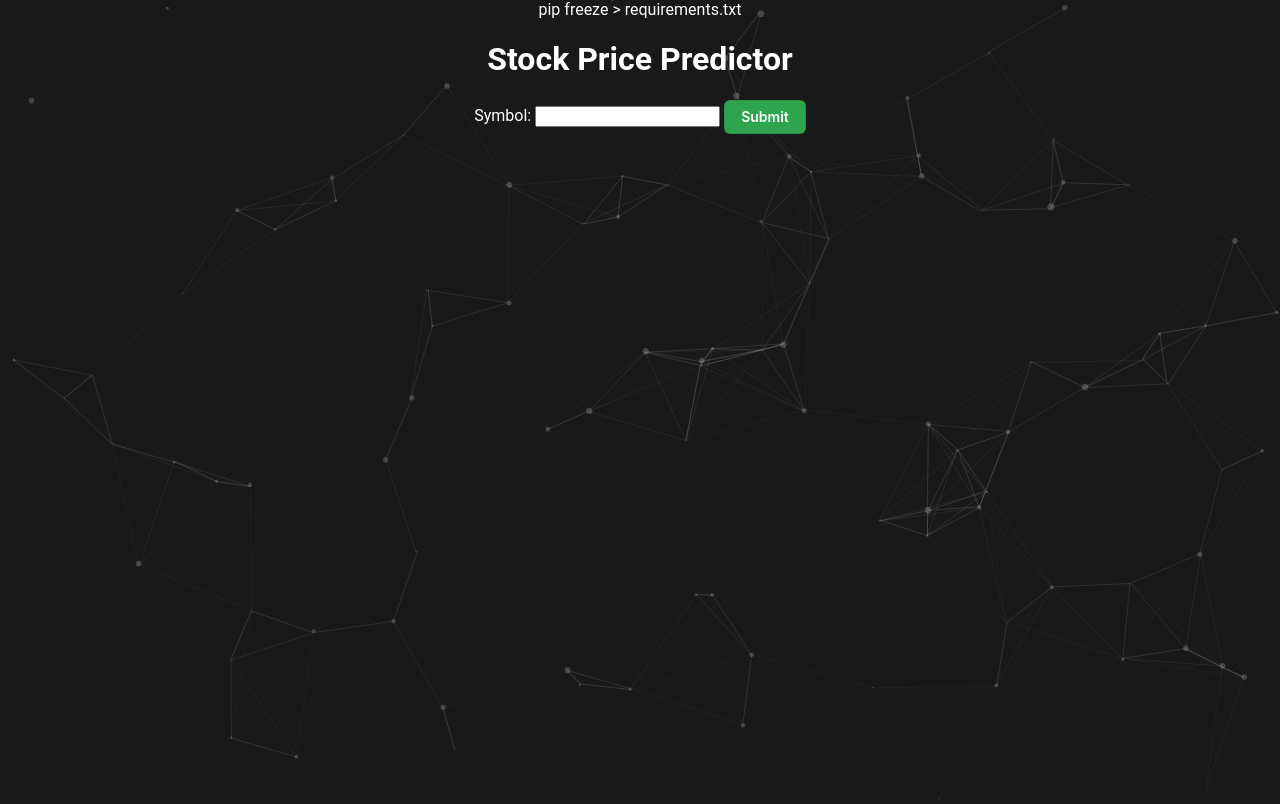
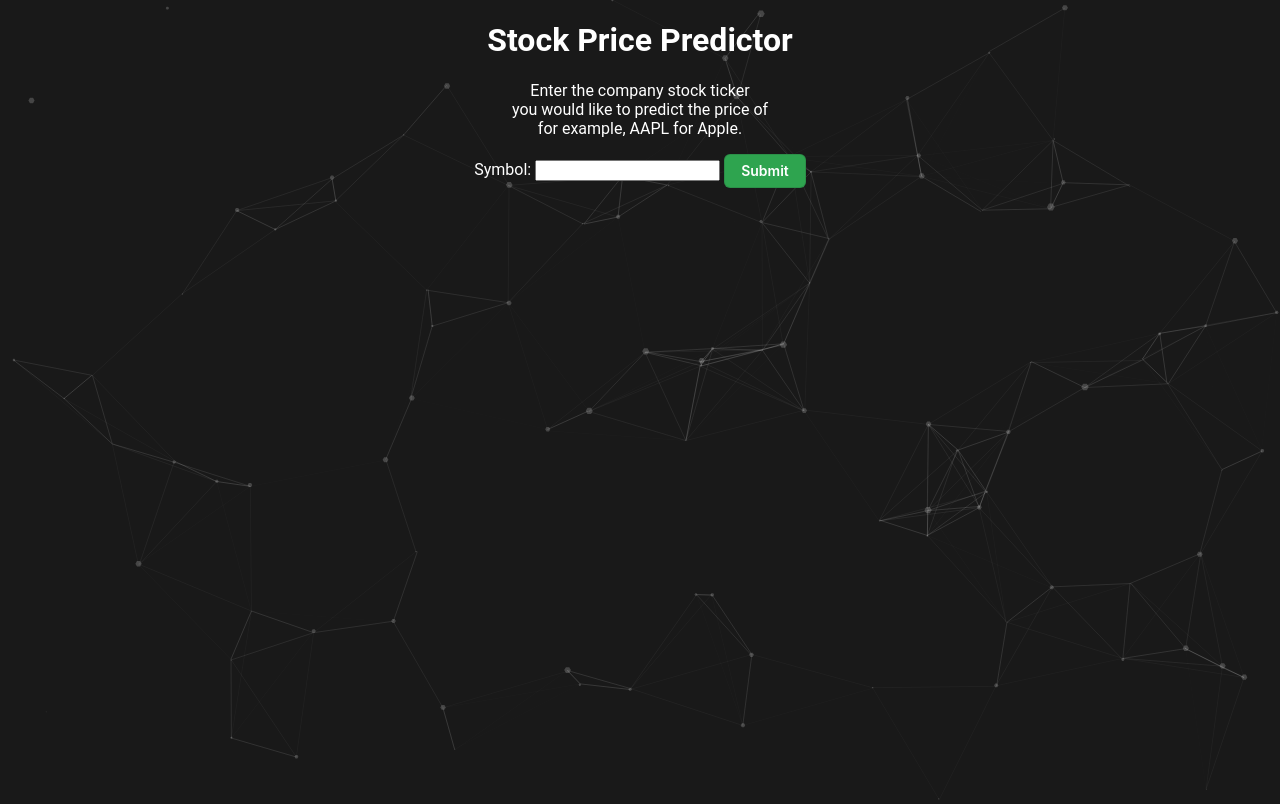
Before and after one commit to w1lt/stock-savant, a Flask app: page / in a window 1280 px wide. Run offline with Flask 2, Linux system fonts and the light colour scheme; some web fonts are replaced.

Commit message:
pandas changed

```diff
--- a/apprunner.yaml
+++ b/apprunner.yaml
@@ -8,4 +8,4 @@ build:
       - pip install pipenv
       - pipenv install
 run:
-  command: pytho3 app.py
+  command: python3 app.py
--- a/requirements.txt
+++ b/requirements.txt
@@ -1,4 +1,4 @@
 Flask==2.1.2
 yfinance==0.2.31
-pandas==2.1.2
+pandas==2.8.2
 bokeh==3.3.0
--- a/templates/index.html
+++ b/templates/index.html
@@ -2,7 +2,6 @@
 
 <!DOCTYPE html>
 <html>
-  pip freeze > requirements.txt
   <head>
     <title>Stock Savant LLC</title>
     <link rel="stylesheet" href="/static/styles.css" />
@@ -17,6 +16,10 @@
     <header>
       <div>
         <h1>Stock Price Predictor</h1>
+        <p>
+          Enter the company stock ticker<br />you would like to predict the
+          price of <br />for example, AAPL for Apple.
+        </p>
         <form method="post">
           <label for="ticker">Symbol:</label>
           <input type="text" id="ticker" name="ticker" required />
```
